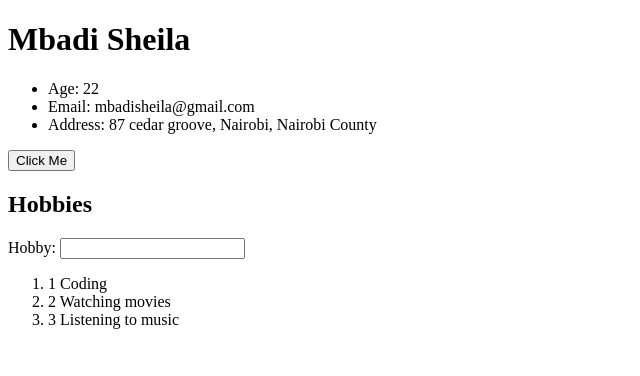
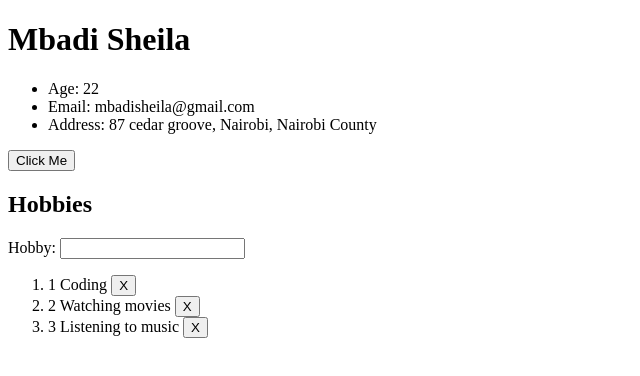
Before and after one commit to sheilambadi/a4app, an Angular app: page / in a window 1280 px wide. Shown: the top 376 px of the page, without its empty margins (0-640 px from the left). Built offline with nearby package versions, Linux system fonts and the light colour scheme.

Commit message:
delete hobby implemented

```diff
--- a/src/app/components/user/user.component.html
+++ b/src/app/components/user/user.component.html
@@ -24,6 +24,6 @@
 <ol>
   <li *ngFor = "let hobby of hobbies; let i = index">
     {{i+1}}
-    {{hobby}}
+    {{hobby}} <button (click) = "deleteHobby(hobby)">X</button>
   </li>
 </ol>
--- a/src/app/components/user/user.component.ts
+++ b/src/app/components/user/user.component.ts
@@ -48,6 +48,14 @@ export class UserComponent implements OnInit {
     return false;
   }
 
+  deleteHobby(hobby){
+    for(let i=0; i < this.hobbies.length; i++){
+      if(this.hobbies[i] == hobby){
+        this.hobbies.splice(i, 1);
+      }
+    }
+  }
+
 }
 
 //if object has too many items, create an interface or class to map them out
```
